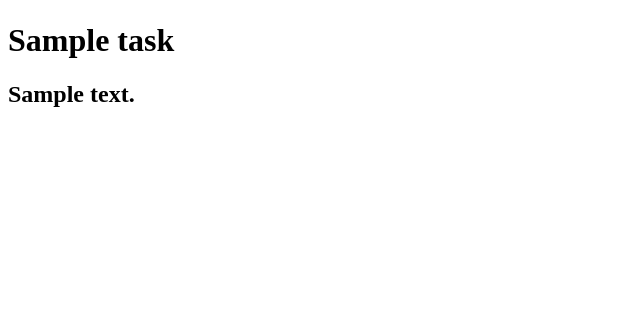
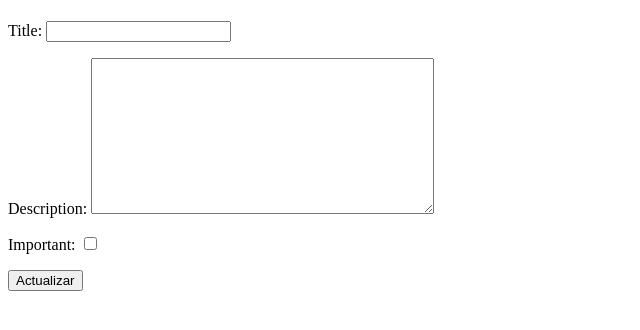
Before and after one commit to BricoBC/crud-auth, a Django app: template tasks/templates/task.html in a window 1280 px wide. Shown: the part 80-410 px from the top of the page, without its empty margins (0-640 px from the left). Run offline with Django 4.2, Linux system fonts and the light colour scheme; the template is opened without the code that fills it: values that come from a table or form of the project are taken from there, others are empty; tables that the repository leaves empty hold one stand-in row (values such as "Sample post").

Commit message:
Add page to update

```diff
--- a/tasks/templates/task.html
+++ b/tasks/templates/task.html
@@ -2,9 +2,13 @@
 
 {% block content %}
 
-<h1>{{task.title}}</h1>
+<form method="POST">
+    {% csrf_token %}
 
-<h2>{{task.description}}</h2>
+    {{form.as_p}}
+
+    <button>Actualizar</button>
+</form>
 
 
 {% endblock content %}
```
Also changed, not shown: tasks/views.py (+7 -1 lines), readme.md.
